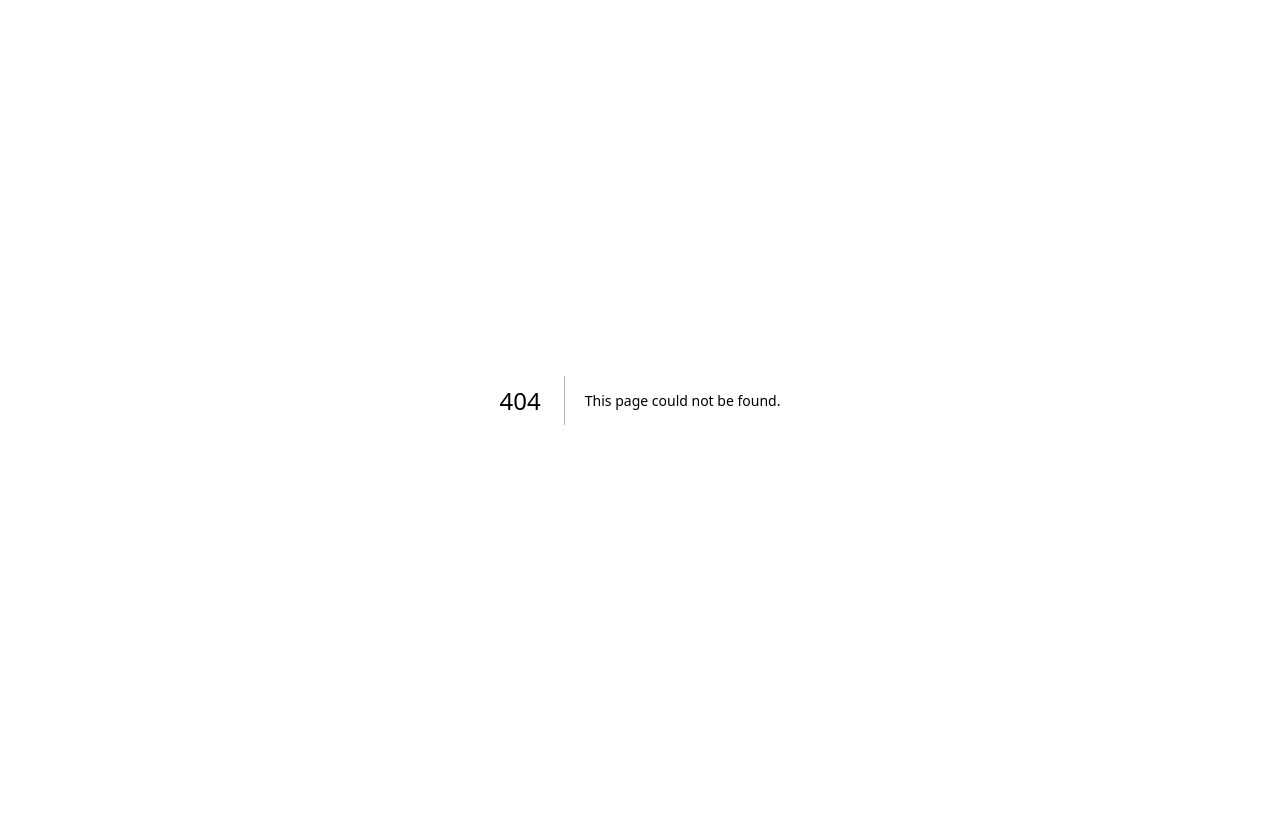
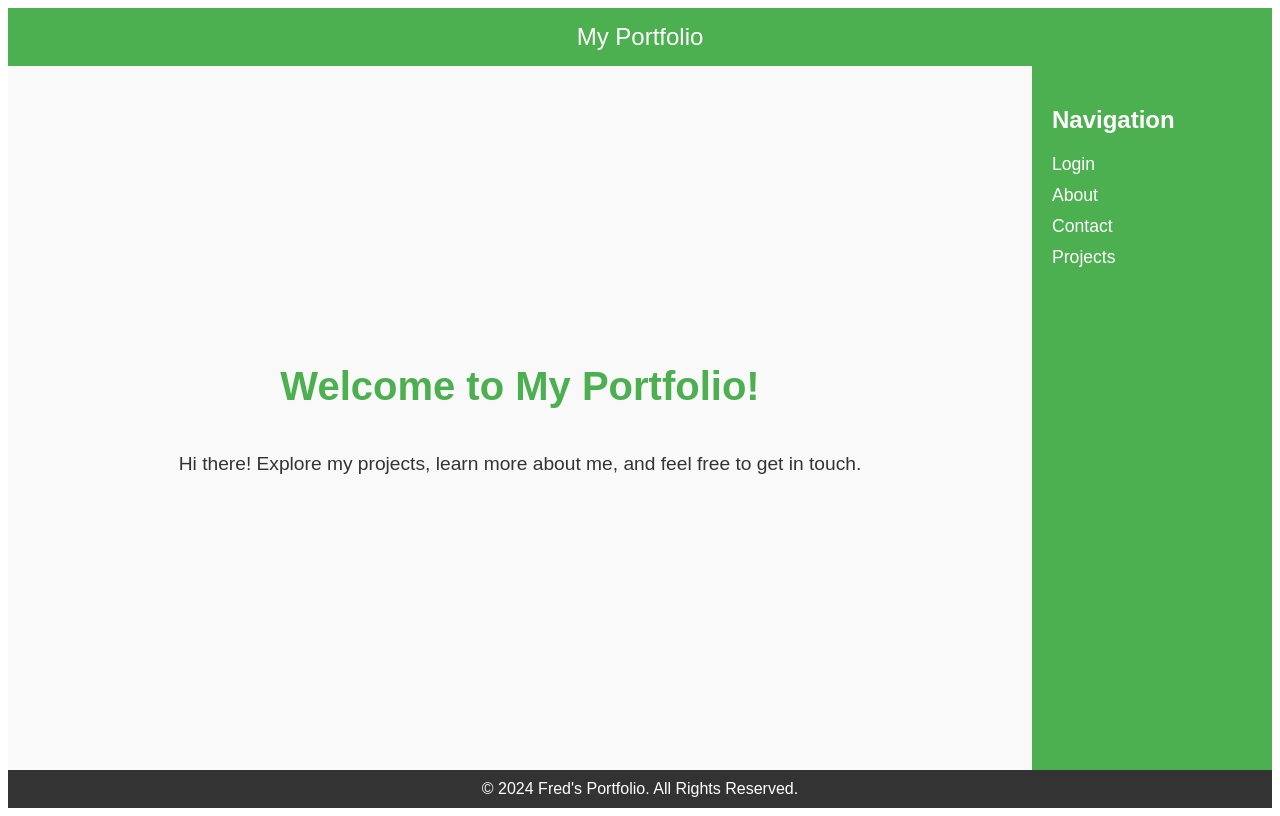
Before and after one commit to iablao/PortfolioWebsite, a Next.js app in the folder frontend/portfoliowebsite/: page /home in a window 1280 px wide. Before the commit this address had no page. Built offline with nearby package versions, Linux system fonts and the light colour scheme.

Commit message:
Started home page

```diff
--- /dev/null
+++ b/frontend/portfoliowebsite/pages/home.js
@@ -0,0 +1,130 @@
+function HomePage() {
+    return (
+      <div
+        style={{
+          display: "flex",
+          flexDirection: "column",
+          minHeight: "100vh",
+          fontFamily: "Arial, sans-serif",
+          margin: 0,
+          padding: 0,
+          backgroundColor: "#f9f9f9",
+          color: "#333",
+        }}
+      >
+        {/* Header */}
+        <header
+          style={{
+            backgroundColor: "#4caf50",
+            color: "white",
+            padding: "15px 20px",
+            textAlign: "center",
+            fontSize: "1.5rem",
+          }}
+        >
+          My Portfolio
+        </header>
+
+        {/* Main Content with Sidebar */}
+        <div
+          style={{
+            display: "flex",
+            flex: 1,
+          }}
+        >
+          {/* Main Content */}
+          <div
+            style={{
+              flex: 1,
+              padding: "20px",
+              display: "flex",
+              flexDirection: "column",
+              justifyContent: "center",
+              alignItems: "center",
+            }}
+          >
+            <h1 style={{ fontSize: "2.5rem", color: "#4caf50", marginBottom: "20px" }}>
+              Welcome to My Portfolio!
+            </h1>
+            <p style={{ fontSize: "1.2rem", lineHeight: "1.6", textAlign: "center" }}>
+              Hi there! Explore my projects, learn more about me, and feel free to get in touch.
+            </p>
+          </div>
+
+          {/* Sidebar */}
+          <nav
+            style={{
+              width: "200px",
+              backgroundColor: "#4caf50",
+              color: "white",
+              padding: "20px",
+              display: "flex",
+              flexDirection: "column",
+              alignItems: "flex-start",
+            }}
+          >
+            <h2 style={{ fontSize: "1.5rem", marginBottom: "20px" }}>Navigation</h2>
+            <a
+              href="http://localhost:3000/login"
+              style={{
+                color: "white",
+                textDecoration: "none",
+                marginBottom: "10px",
+                fontSize: "1.1rem",
+              }}
+            >
+              Login
+            </a>
+            <a
+              href="http://localhost:3000/about"
+              style={{
+                color: "white",
+                textDecoration: "none",
+                marginBottom: "10px",
+                fontSize: "1.1rem",
+              }}
+            >
+              About
+            </a>
+            <a
+              href="http://localhost:3000/contact"
+              style={{
+                color: "white",
+                textDecoration: "none",
+                marginBottom: "10px",
+                fontSize: "1.1rem",
+              }}
+            >
+              Contact
+            </a>
+            <a
+              href="http://localhost:3000/projects"
+              style={{
+                color: "white",
+                textDecoration: "none",
+                marginBottom: "10px",
+                fontSize: "1.1rem",
+              }}
+            >
+              Projects
+            </a>
+          </nav>
+        </div>
+
+        {/* Footer */}
+        <footer
+          style={{
+            backgroundColor: "#333",
+            color: "white",
+            padding: "10px 20px",
+            textAlign: "center",
+            fontSize: "1rem",
+          }}
+        >
+          &copy; 2024 Fred's Portfolio. All Rights Reserved.
+        </footer>
+      </div>
+    );
+  }
+
+  export default HomePage;
```
